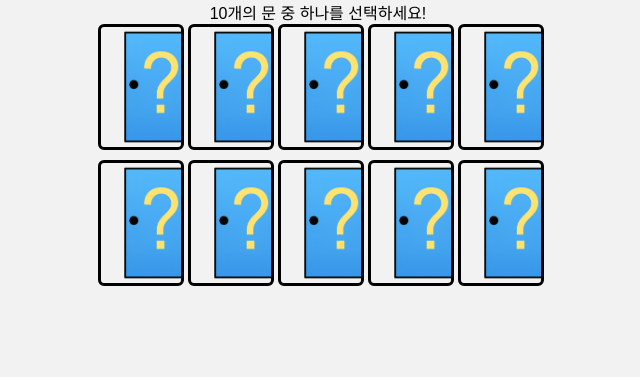
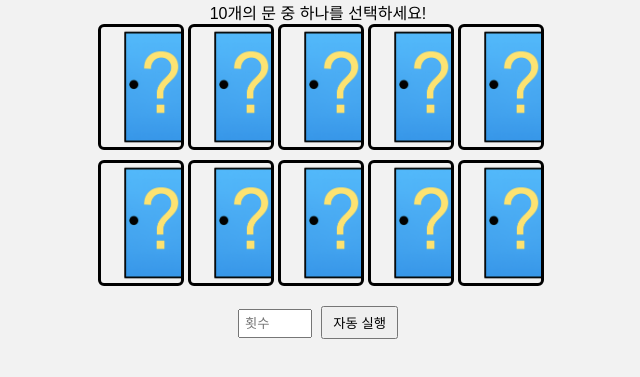
Before and after one commit to kimjune07/monty-hall-web, a plain HTML site: page index.html in a window 1280 px wide. Shown: the part 115-492 px from the top of the page, without its empty margins (322-962 px from the left). Drawn offline with Linux system fonts and the light colour scheme.

Commit message:
Add files via upload

```diff
--- a/index.html
+++ b/index.html
@@ -21,7 +21,9 @@
     .car { background-image: url('car.png'); }
     .green { border-color: green !important; }
     .red { border-color: red !important; }
-    #status, #stats { margin-top: 20px; }
+    #status, #stats, #simulation { margin-top: 20px; }
+    input[type="number"] { width: 60px; padding: 5px; }
+    button { padding: 5px 10px; margin-left: 5px; }
   </style>
   <audio id="bgm" src="game-music-loop.mp3" loop autoplay></audio>
   <audio id="success-sound" src="success.mp3"></audio>
@@ -31,6 +33,10 @@
   <h1>🚪 몬티홀 게임 (10문)</h1>
   <div id="status">10개의 문 중 하나를 선택하세요!</div>
   <div id="doors"></div>
+  <div id="simulation">
+    <input type="number" id="sim-count" min="1" placeholder="횟수">
+    <button onclick="runSimulations()">자동 실행</button>
+  </div>
   <div id="stats"></div>
   <script>
     const NUM_DOORS = 10;
@@ -130,6 +136,22 @@
       `;
     }
 
+    function runSimulations() {
+      const count = parseInt(document.getElementById('sim-count').value);
+      if (!count || count <= 0) return;
+      for (let i = 0; i < count; i++) {
+        const car = Math.floor(Math.random() * NUM_DOORS);
+        const pick = Math.floor(Math.random() * NUM_DOORS);
+        const remaining = [...Array(NUM_DOORS).keys()].filter(x => x !== pick && x !== car);
+        const revealed = remaining[Math.floor(Math.random() * remaining.length)];
+        const newChoice = [...Array(NUM_DOORS).keys()].find(x => x !== pick && x !== revealed);
+        const isWin = newChoice === car;
+        switchTrials++;
+        if (isWin) switchWins++;
+      }
+      updateStats();
+    }
+
     setupGame();
   </script>
 </body>
```
